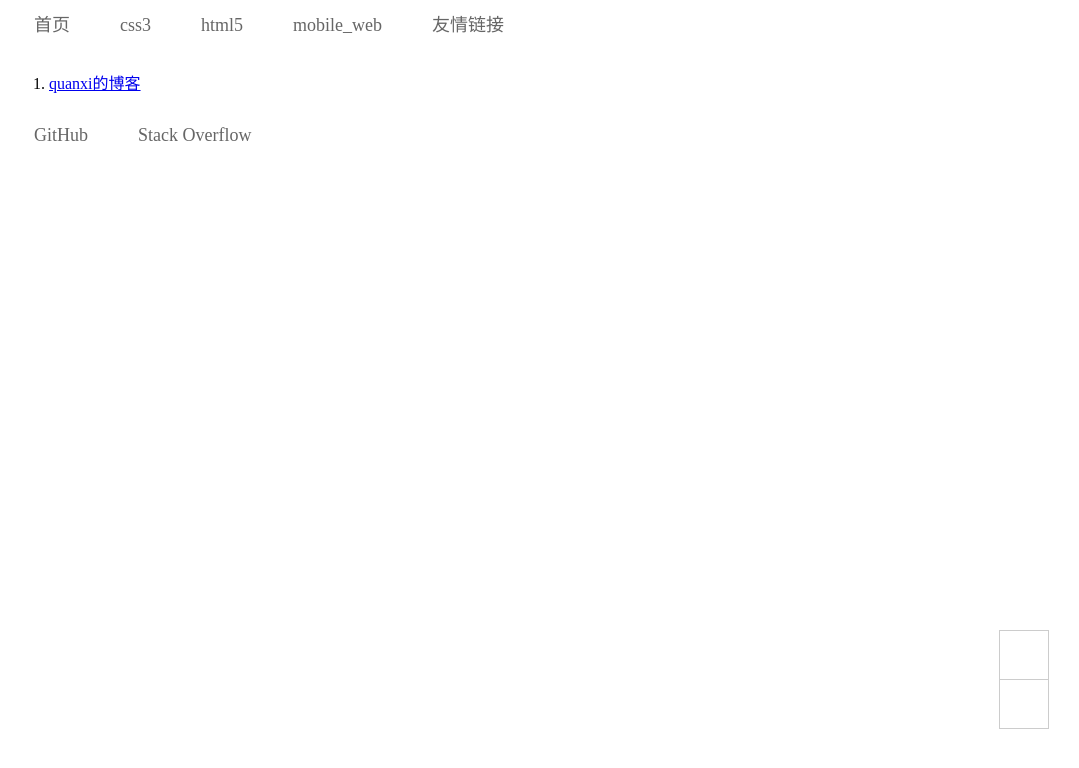
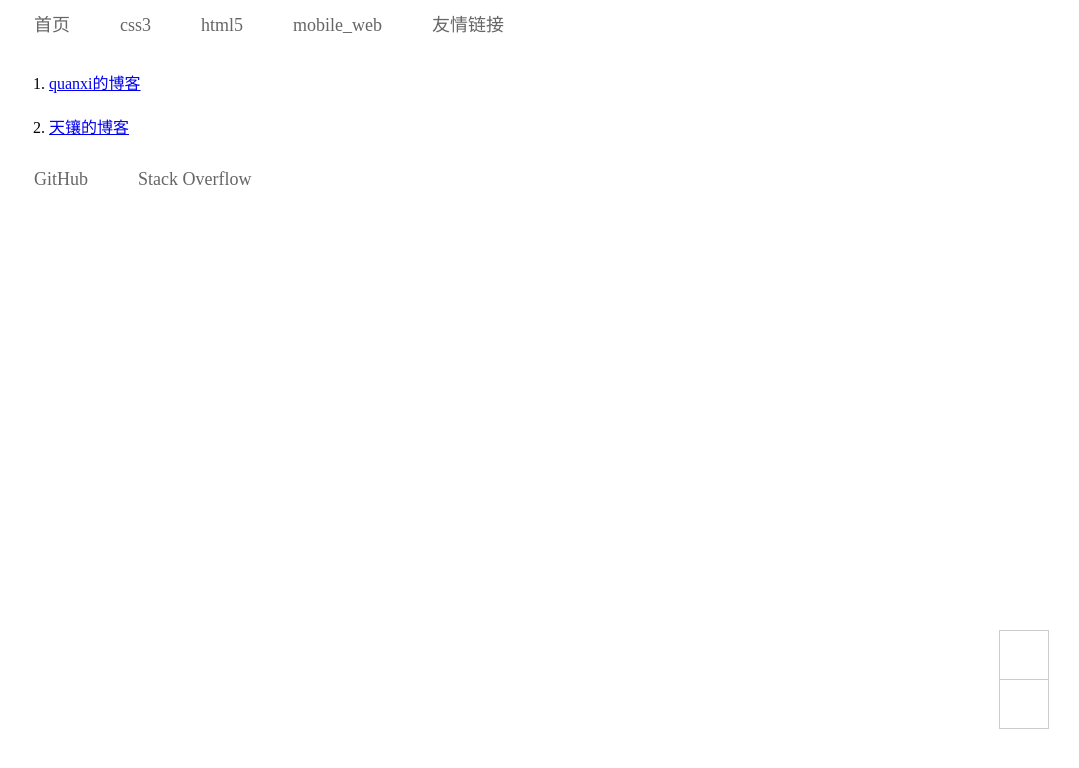
Before and after one commit to footmess/qiu-deqing.github.io, a Jekyll site: the page built from outlink.md, in a window 1280 px wide. Shown: the top 768 px of the page, without its empty margins (201-1280 px from the left). Built offline with Jekyll 4.4.1, drawn with Linux system fonts in a browser that asks for light colours; some web fonts are replaced; comment, search, counter and statistics services are not loaded.

Commit message:
add tianxiang blog link

```diff
--- a/outlink.md
+++ b/outlink.md
@@ -10,7 +10,8 @@ title: HTML5
 
     <ol class="category-list">
 
-    <li><a href="http://quanxi613.github.io/">quanxi的博客</a></li>
+      <li><a href="http://quanxi613.github.io/">quanxi的博客</a></li>
+      <li><a href="http://lingyu.wang/">天镶的博客</a></li>
 
     </ol>
   </div>
```
